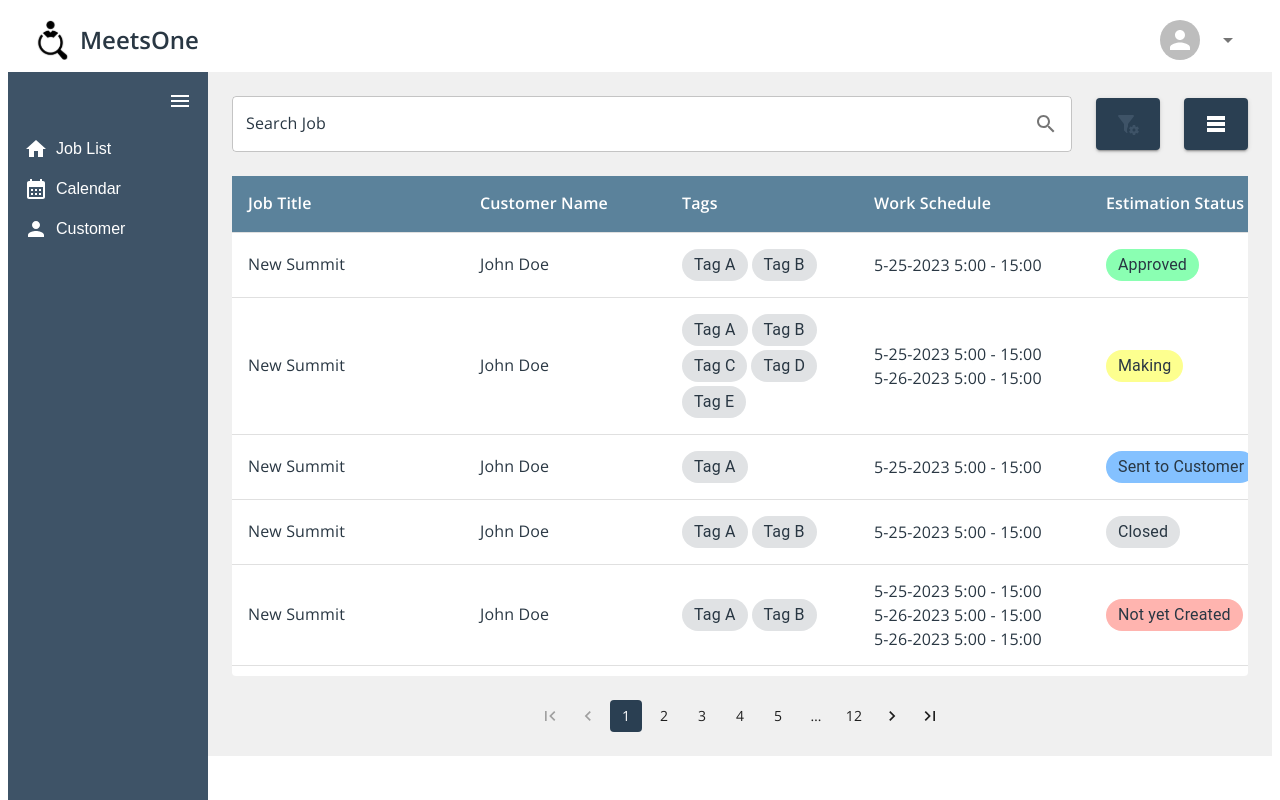
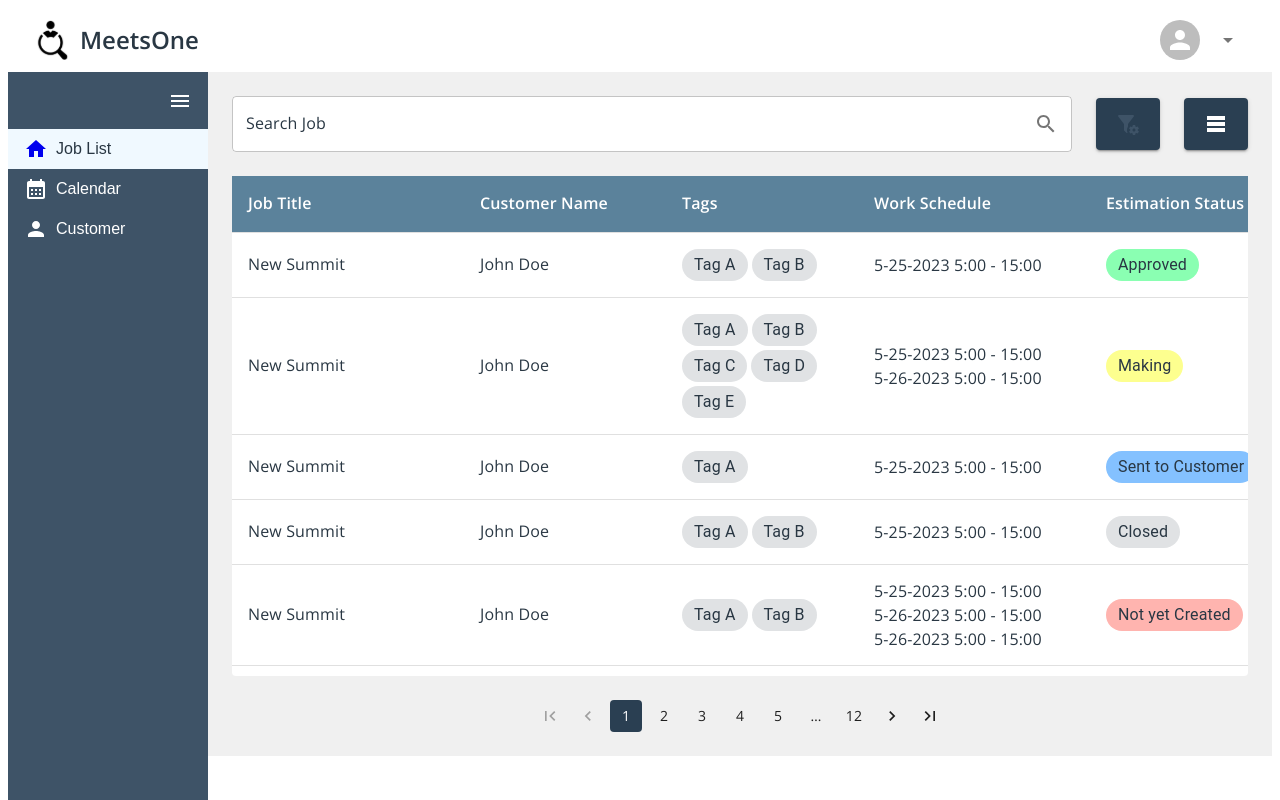
Before and after one commit to framgia/sph-sim-jms, a Next.js app in the folder web/: page /job/list in a window 1280 px wide. Built offline with nearby package versions, Linux system fonts and the light colour scheme.

Commit message:
[M1_TR-212] Added custom colors, updated navbar items active state, removed unnecessary unions

```diff
--- a/web/src/assets/colors.ts
+++ b/web/src/assets/colors.ts
@@ -14,6 +14,18 @@ export const customColors: PaletteOptions = {
   secondary: {
     main: "#5B829B",
   },
+  warning: {
+    main: "#FDFF8F",
+  },
+  info: {
+    main: "#84C1FF"
+  },
+  success: {
+    main: "#8AFFB2"
+  },
+  error: {
+    main: "#FFB4AF"
+  },
   dark: "#293743",
   neutral: "#65707A",
   disabled: "#999999",
@@ -21,4 +33,5 @@ export const customColors: PaletteOptions = {
   white: "#FFFFFF",
   "background-primary": "#F0F0F0",
   "background-secondary": "#F6F6F6",
+  "chip-default": "#65707b33",
 };
--- a/web/src/assets/theme.ts
+++ b/web/src/assets/theme.ts
@@ -54,6 +54,7 @@ declare module "@mui/material/styles" {
     white: string;
     "background-primary": string;
     "background-secondary": string;
+    "chip-default": string,
   }
   interface PaletteOptions {
     dark?: string;
@@ -63,6 +64,7 @@ declare module "@mui/material/styles" {
     white?: string;
     "background-primary"?: string;
     "background-secondary"?: string;
+    "chip-default"?: string,
   }
 }
 
--- a/web/src/components/atoms/StatusChip/index.tsx
+++ b/web/src/components/atoms/StatusChip/index.tsx
@@ -7,7 +7,7 @@ const StatusChip: FC<ChipProps> = ({ label }: ChipProps) => {
     <Chip
       label={label}
       sx={{
-        backgroundColor: ChipColors[label as string] ?? '#65707b33',
+        backgroundColor: ChipColors[label as string] ?? 'chip-default',
         typography: 'label1r'
       }}
     />
--- a/web/src/components/molecules/CreatedDateRangeFilter/index.tsx
+++ b/web/src/components/molecules/CreatedDateRangeFilter/index.tsx
@@ -8,8 +8,12 @@ import { LocalizationProvider } from '@mui/x-date-pickers/LocalizationProvider';
 import { useHooks } from './hooks';
 
 const CreateDateRangeFilter = () => {
-  const { startDate, handleStartDateChange, endDate, handleEndDateChange } =
-    useHooks();
+  const {
+    startDate,
+    handleStartDateChange,
+    endDate,
+    handleEndDateChange
+  } = useHooks();
 
   return (
     <Box sx={{ display: 'flex', alignItems: 'center', gap: 1 }}>
@@ -20,6 +24,9 @@ const CreateDateRangeFilter = () => {
           onChange={handleStartDateChange}
           className={styles.input}
           slotProps={{
+            actionBar: {
+              actions: ['clear']
+            },
             textField: {
               size: 'small',
               color: 'secondary',
@@ -35,6 +42,9 @@ const CreateDateRangeFilter = () => {
           onChange={handleEndDateChange}
           className={styles.input}
           slotProps={{
+            actionBar: {
+              actions: ['clear']
+            },
             textField: {
               size: 'small',
               color: 'secondary',
--- a/web/src/components/molecules/NavBarItem/index.tsx
+++ b/web/src/components/molecules/NavBarItem/index.tsx
@@ -3,7 +3,6 @@
 import { SvgIconComponent } from '@mui/icons-material';
 import { Box, Typography } from '@mui/material';
 import Link from 'next/link';
-import { usePathname } from 'next/navigation';
 import { FC } from 'react';
 
 interface Props {
@@ -27,9 +26,6 @@ const NavBarItem: FC<Props> = ({
   gap = 1,
   linkTo = '/'
 }) => {
-  const pathname = usePathname();
-  active = pathname === linkTo ? true : false;
-
   const backgroundColor = active ? 'primary.100' : 'primary.700';
   const textColor = active ? 'dark' : 'white';
 
--- a/web/src/components/organisms/HeaderProfile/index.tsx
+++ b/web/src/components/organisms/HeaderProfile/index.tsx
@@ -32,7 +32,7 @@ const HeaderProfile: FC<Props> = ({
     setOpen((prevOpen) => !prevOpen);
   };
 
-  const handleClose = (event: Event | React.SyntheticEvent) => {
+  const handleClose = (event: Event) => {
     if (
       anchorRef.current &&
       anchorRef.current.contains(event.target as HTMLElement)
--- a/web/src/components/organisms/Navbar/index.tsx
+++ b/web/src/components/organisms/Navbar/index.tsx
@@ -5,6 +5,7 @@ import { Box, ButtonBase } from '@mui/material';
 import { FC } from 'react';
 
 import { Menus } from '@/utils/constants/navbarMenu';
+import { usePathname } from 'next/navigation';
 import NavBarItem from '../../molecules/NavBarItem';
 
 interface Props {
@@ -23,6 +24,8 @@ const NavBar: FC<Props> = ({
   rowGap = 2,
   handleToggle
 }) => {
+  const pathname = usePathname();
+
   return (
     <Box
       sx={{
@@ -62,7 +65,12 @@ const NavBar: FC<Props> = ({
         }}>
         {Menus.map((item, index) => (
           <ButtonBase key={index} disableRipple>
-            <NavBarItem label={item.name} Icon={item.Icon} linkTo={item.href} />
+            <NavBarItem
+              label={item.name}
+              Icon={item.Icon}
+              linkTo={item.href}
+              active={pathname === item.href}
+            />
           </ButtonBase>
         ))}
       </Box>
--- a/web/src/utils/constants/navbarMenu.ts
+++ b/web/src/utils/constants/navbarMenu.ts
@@ -15,7 +15,7 @@ export const Menus: IMenu[] = [
   {
     name: 'Job List',
     Icon: Home,
-    href: '/'
+    href: '/job/list'
   },
   {
     name: 'Calendar',
--- a/web/src/utils/constants/statusChipColor.ts
+++ b/web/src/utils/constants/statusChipColor.ts
@@ -3,9 +3,9 @@ export interface ChipProps {
 }
 
 export const ChipColors: Record<string, string> = {
-  'Not yet Created': '#FFB4AF',
-  Making: '#FDFF8F',
-  Approved: '#8AFFB2',
-  'Sent to Customer': '#84C1FF',
-  Closed: '#65707b33'
+  'Not yet Created': 'error.main',
+  Making: 'warning.main',
+  Approved: 'success.main',
+  'Sent to Customer': 'info.main',
+  Closed: 'chip-default'
 };
```
